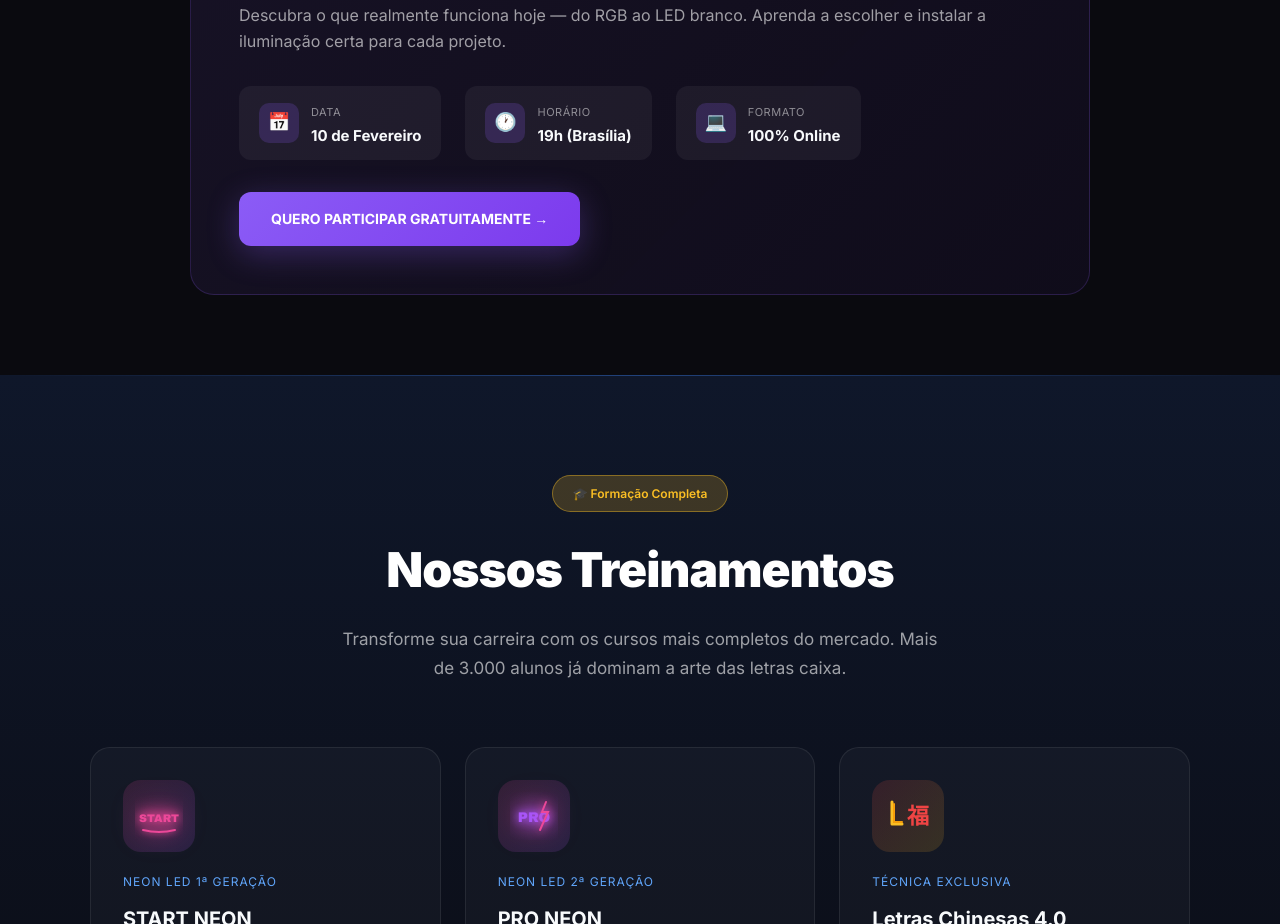
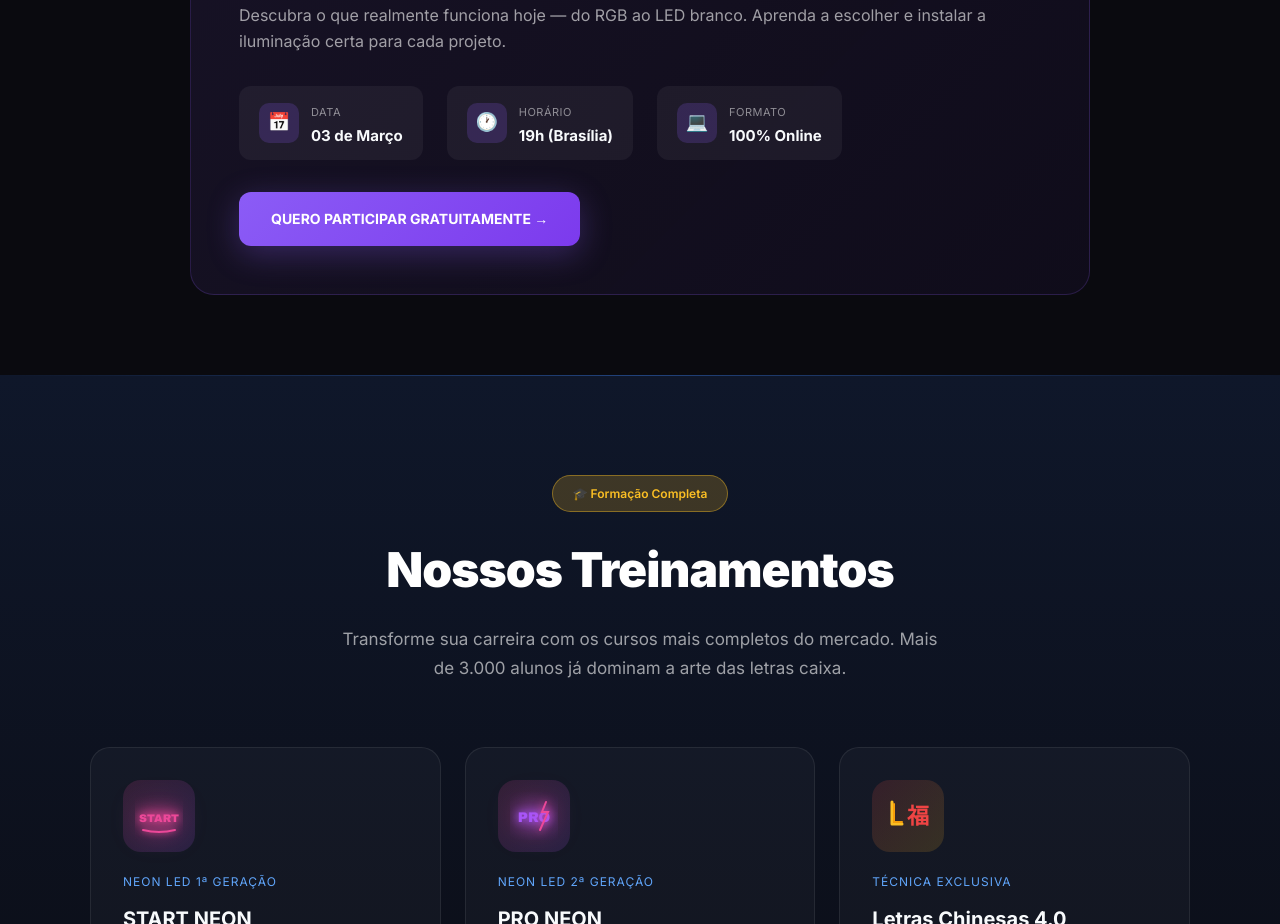
Before and after one commit to matheuspivatti/letracaixadozero-site, a plain HTML site: page index.html in a window 1280 px wide. Shown: the part 1096-2020 px from the top of the page. Drawn offline with Linux system fonts and the light colour scheme.

Commit message:
URGENTE: Alterar data do Aulão para 03 de Março

```diff
--- a/index.html
+++ b/index.html
@@ -273,7 +273,7 @@
             <div class="live-info-icon">📅</div>
             <div>
               <small>Data</small>
-              <strong>10 de Fevereiro</strong>
+              <strong>03 de Março</strong>
             </div>
           </div>
           <div class="live-info-item">
```
